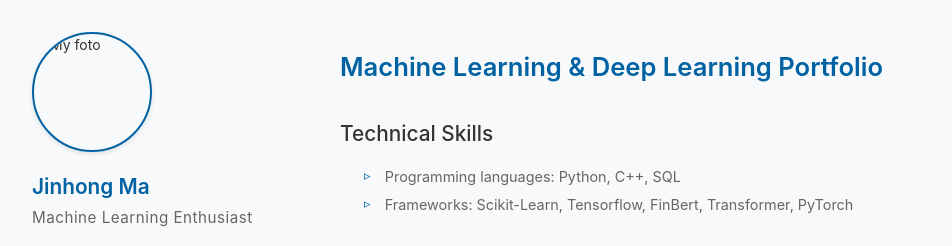
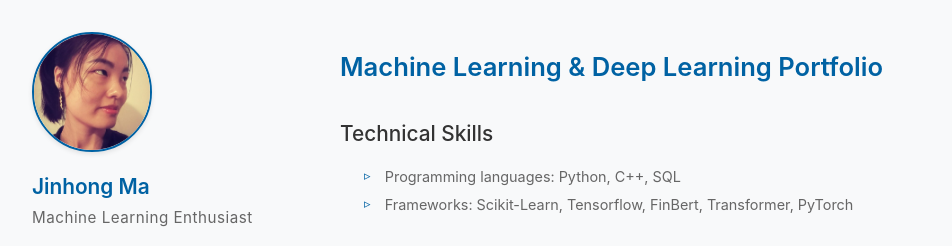
Before and after one commit to DataBlooming/datablooming.github.io, a plain HTML site: page index.html in a window 1280 px wide. Shown: the top 246 px of the page, without its empty margins (92-1044 px from the left). Drawn offline with Linux system fonts and the light colour scheme.

Commit message:
index.html

```diff
--- a/index.html
+++ b/index.html
@@ -232,7 +232,7 @@
     <div class="container">
         <!-- the left sidebar -->
         <div class="sidebar">
-            <img src="Foto.jpg" alt="My foto" class="profile-img">
+            <img src="image.jpg" alt="My foto" class="profile-img">
             <h1 class="name">Jinhong Ma</h1>
             <p class="title">Machine Learning Enthusiast</p>
 
```
